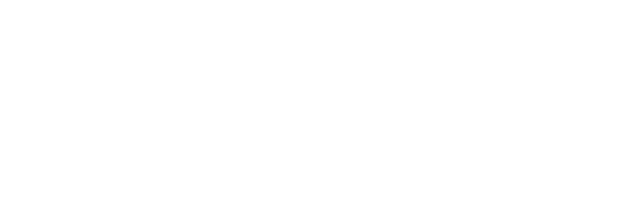
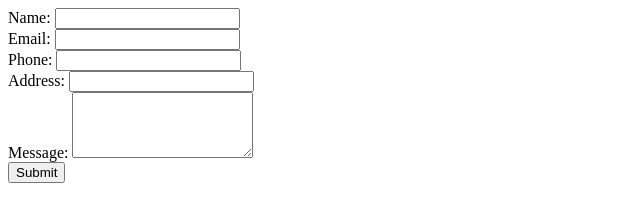
Before and after one commit to Webwiznitr/DebugBattle2023v1, a plain HTML site: page question 1/index.html in a window 1280 px wide. Shown: the whole page, without its empty margins (0-640 px from the left). Drawn offline with Linux system fonts and the light colour scheme.

Commit message:
Update index.html

```diff
--- a/question 1/index.html
+++ b/question 1/index.html
@@ -9,6 +9,37 @@
 
 <body>
     <!-- Write Your Code Here -->
+    <div class="container">
+        <form>
+            <div class="form-group">
+                <label for="name" class="form-label">Name:</label>
+                <input type="text" id="name" class="form-input" name="name" required>
+            </div>
+
+            <div class="form-group">
+                <label for="email" class="form-label">Email:</label>
+                <input type="email" id="email" class="form-input" name="email" required>
+            </div>
+
+            <div class="form-group">
+                <label for="phone" class="form-label">Phone:</label>
+                <input type="tel" id="phone" class="form-input" name="phone" required>
+            </div>
+
+            <div class="form-group">
+                <label for="address" class="form-label">Address:</label>
+                <input type="text" id="address" class="form-input" name="address" required>
+            </div>
+
+            <div class="form-group">
+                <label for="message" class="form-label">Message:</label>
+                <textarea id="message" class="form-input" name="message" rows="4" required></textarea>
+            </div>
+
+            <button type="submit" class="submit-button">Submit</button>
+        </form>
+    </div>
+
 </body>
 
 </html>
```
